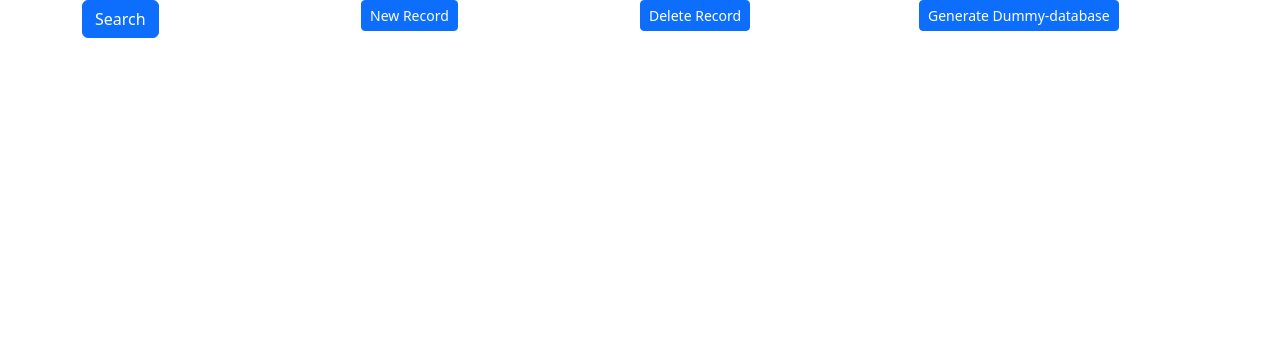
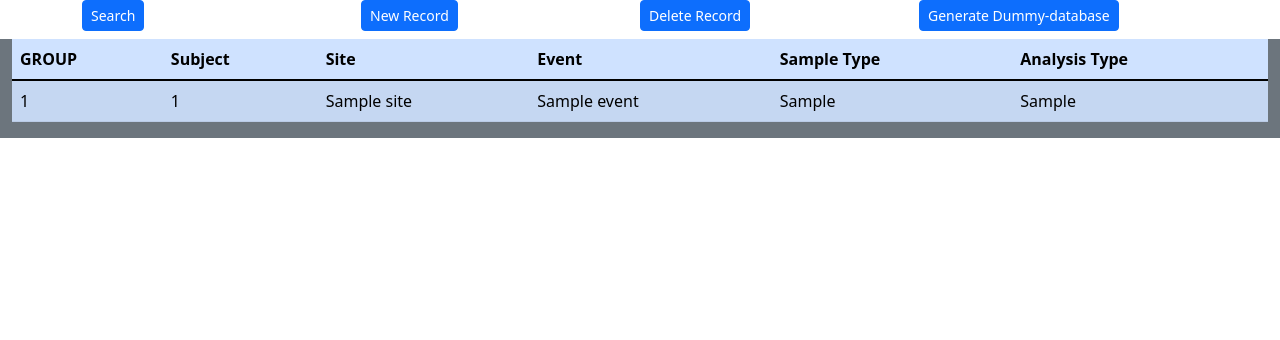
Before and after one commit to GiammaFer75/Covid_19_MSC_Website, a Flask app: template Website_V1/WebsitePackage/templates/Home.html in a window 1280 px wide. Shown: the part 90-430 px from the top of the page. Run offline with Flask 2, Linux system fonts and the light colour scheme; the template is opened without the code that fills it: most values are stand-ins (such as "Sample title", 1, 10 or a date in 2020); grey boxes marked "Sample" are stand-in pictures.

Commit message:
Removed the offcanvas (instead the Searching webpage is currently in use). Resized the buttons to small size.

```diff
--- a/Website_V1/WebsitePackage/templates/Home.html
+++ b/Website_V1/WebsitePackage/templates/Home.html
@@ -18,9 +18,9 @@
 			<div class="row" id="search_bar">
 				<div class="row">
 					<div class="col">
-						<button class="btn btn-primary" type="button" data-bs-toggle="offcanvas" data-bs-target="#offcanvasScrolling" aria-controls="offcanvasScrolling">Search
-						</button>
-
+						<!--<button class="btn btn-primary btn-sm btn-block" type="button" data-bs-toggle="offcanvas" data-bs-target="#offcanvasScrolling" aria-controls="offcanvasScrolling">Search
+						</button>-->
+                        <a type="button" class="btn btn-primary btn-sm btn-block" href="{{ url_for('Search') }}">Search</a>
 					</div>
 					<div class="col">
 						<a type="button" class="btn btn-primary btn-sm btn-block" href="{{ url_for('New_Record') }}">New Record</a>
@@ -39,6 +39,7 @@
 <!-- TRY OFCANVAS SEARCH BAR -->
 
 		<!-- https://stackoverflow.com/questions/35668957/foundation-6-off-canvas-where-should-i-put-the-menu-content -->
+		<!--{#
 		<div class="offcanvas offcanvas-start" data-bs-scroll="true" data-bs-backdrop="false" tabindex="-1" id="offcanvasScrolling" aria-labelledby="offcanvasScrollingLabel">
   			<div class="offcanvas-header">
     			<h5 class="offcanvas-title" id="offcanvasScrollingLabel">SEARCH</h5>
@@ -51,28 +52,17 @@
     					<input type="text" class="form-control" id="input_sub_group">
     					<label for="input_subject" class="form-label">Subject id</label>
     					<input type="text" class="form-control" id="input_subject">
-    					<label for="input_sample_type" class="form-label">Sample Type</label>
-    					<input type="text" class="form-control" id="input_sample_type">
 
     					<div class="dropdown">
-    						<a class="btn btn-secondary dropdown-toggle" href="#" role="button" data-bs-toggle="dropdown" aria-expanded="false">
-    							Sample Type
-    						</a>
-
+    						<button class="btn btn-secondary dropdown-toggle" href="#" role="button" data-bs-toggle="dropdown" aria-expanded="false">
+    							Sample Types
+    						</button>
     						<ul class="dropdown-menu">
-    							<div class="form-check">
-								  <input class="form-check-input" type="checkbox" value="" id="flexCheckDefault">
-								  <label class="form-check-label" for="flexCheckDefault">
-								    Default checkbox
-								  </label>
-								</div>
-
 								<li><a class="dropdown-item" href="#">Action</a></li>
 							    <li><a class="dropdown-item" href="#">Another action</a></li>
 							    <li><a class="dropdown-item" href="#">Something else here</a></li>
 							</ul>
     					</div>
-
 
     					<label for="input_site_name" class="form-label">Site</label>
     					<input type="text" class="form-control" id="input_site_name">
@@ -81,28 +71,34 @@
     			</form>
   			</div>
 		</div>
+		#}-->
 
+<!-- END OFFCANVAS -->
 
-<!-- END Test Button for Ajax -->
+<!--{#   #}-->
 
-
-		<!-- {# <div class="row" id="results_table">
+		<div class="row" id="results_table">
 			<div class="col-12 mt-2 bg-secondary min-vh-75" id="visualResults">
 				<table class="table table-primary table-striped">
 	  				<thead>
 			            <tr>
-			              <th scope="col">group ID</th>
-			              <th scope="col">Description</th>
-			              <th scope="col">Repositories</th>
+			              <th scope="col">GROUP</th>
+			              <th scope="col">Subject</th>
+			              <th scope="col">Site</th>
+			              <th scope="col">Event</th>
+			              <th scope="col">Sample Type</th>
+			              <th scope="col">Analysis Type</th>
 			            </tr>
 					</thead>
 					<tbody class="table-group-divider">
 						{% for index, row in subject_group_table.iterrows() %}
 			            <tr>
-			              <th scope="row">{{ index }}</th>
-			              <td colspan="0">{{ row['description'] }}</td>
-			              <td>{{ row['repositories'] }}</td>
-
+			              <td colspan="0">{{ row['subjects_group_id'] }}</td>
+			              <td>{{ row['subject_id'] }}</td>
+			              <td>{{ row['site'] }}</td>
+			              <td>{{ row['event'] }}</td>
+			              <td>{{ row['sample_type'] }}</td>
+			              <td>{{ row['analysis_type'] }}</td>
 						</tr>
 			            {% endfor %}
 
@@ -110,7 +106,7 @@
 
 				</table>
 			</div>
-		</div> #} -->
+		</div>
 
 	</div>
 
```
